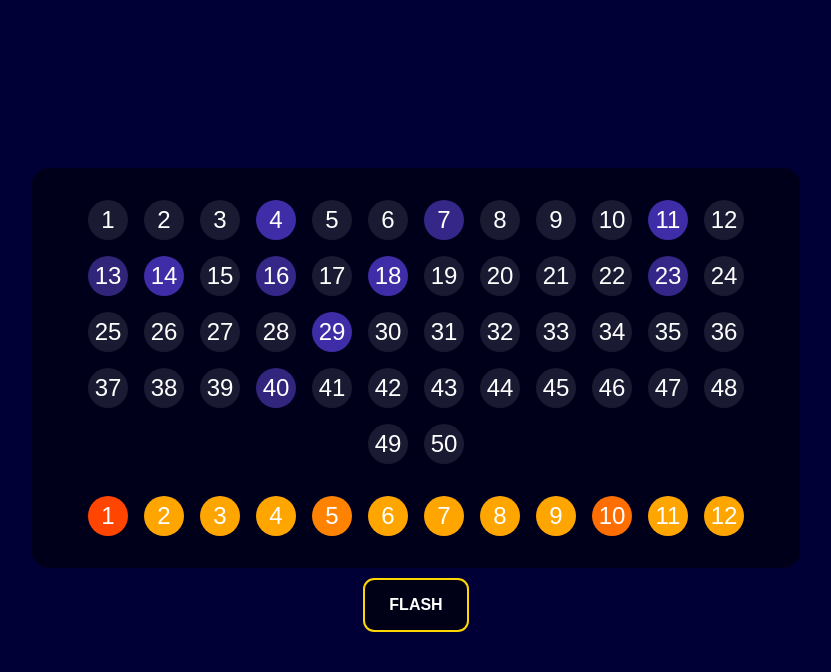
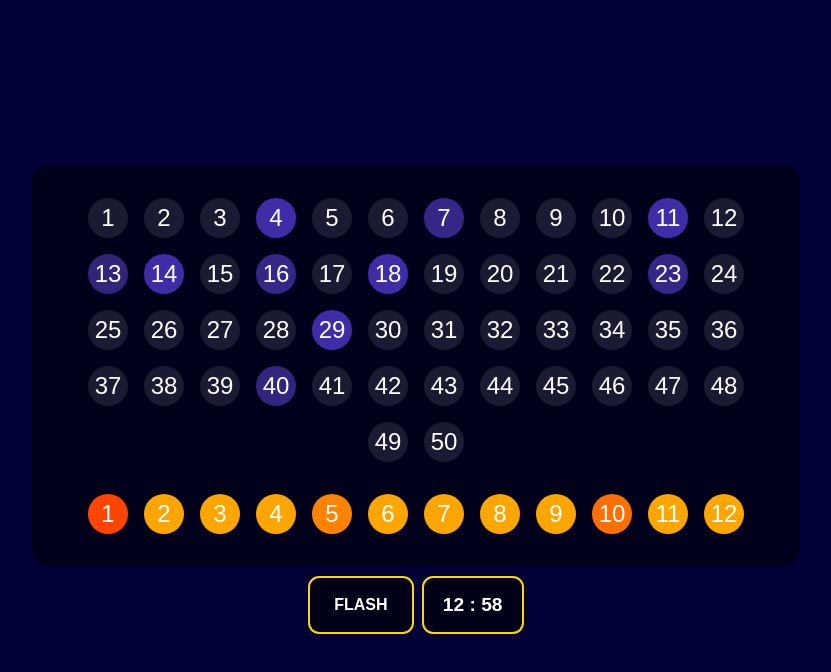
Before and after one commit to btkdevkh/loto-generator, a plain HTML site: page index.html in a window 1280 px wide. Both pictures are taken after a click on the button "FLASH". Shown: the whole page, without its empty margins (224-1055 px from the left). Drawn offline with Linux system fonts and the light colour scheme.

Commit message:
Added timer

```diff
--- a/index.html
+++ b/index.html
@@ -19,7 +19,10 @@
 
       <div class="result"></div>
 
-      <button class="generate-btn">Flash</button>
+      <div class="buttons">
+        <button class="generate-btn">Flash</button>
+        <div class="timer">00 : 00</div>
+      </div>
     </div>
   </body>
 </html>
--- a/main.js
+++ b/main.js
@@ -3,6 +3,7 @@ const grillNumsEl = document.querySelector(".grill-1-50")
 const startNumsEl = document.querySelector(".grill-1-12")
 const generateBtnEl = document.querySelector(".generate-btn")
 const resultEl = document.querySelector(".result")
+const timerEl = document.querySelector(".timer")
 
 // Data
 let nums = []
@@ -81,6 +82,31 @@ const generateLottery = () => {
   })
 }
 
+const getTimer = (min) => {
+  let m = min
+  let s = 60
+
+  timerEl.textContent = `${m < 10 ? `0${m}` : m} : ${s < 10 ? `0${s}` : s}`
+
+  const interval = setInterval(() => {
+    s--
+
+    if (s === 0) {
+      s = 60
+      m--
+
+      if (m === 0) {
+        clearInterval(interval)
+
+        m = 0
+        s = 0
+      }
+    }
+
+    timerEl.textContent = `${m < 10 ? `0${m}` : m} : ${s < 10 ? `0${s}` : s}`
+  }, 1000)
+}
+
 // Events
 createHTMLElementNumber(50, "num", grillNumsEl)
 createHTMLElementNumber(12, "star-num", startNumsEl)
@@ -89,6 +115,7 @@ generateBtnEl.addEventListener("click", () => {
   resultEl.style.padding = ""
 
   generateLottery()
+  getTimer(12)
 
   const timer = setInterval(() => {
     generateLottery()
@@ -125,5 +152,5 @@ generateBtnEl.addEventListener("click", () => {
 
         resultEl.append(div)
       })
-  }, 12000)
+  }, 720000)
 })
--- a/style.css
+++ b/style.css
@@ -61,9 +61,14 @@ body {
   justify-content: center;
 }
 
+.buttons {
+  display: flex;
+  justify-content: center;
+  margin-top: 10px;
+  gap: 0.5rem;
+}
+
 .generate-btn {
-  margin: auto;
-  margin-top: 10px;
   border: none;
   padding: 1rem 1.5rem;
   color: white;
@@ -80,3 +85,14 @@ body {
 .generate-btn:hover {
   background-color: rgb(255, 255, 255, 0.1);
 }
+
+.timer {
+  color: white;
+  font-size: 1.2rem;
+  background-color: rgb(0, 0, 0, 0.6);
+  padding: 1rem 1.2rem;
+  border-radius: 0.7rem;
+  border: 2px solid gold;
+  font-family: inherit;
+  font-weight: bold;
+}
```
